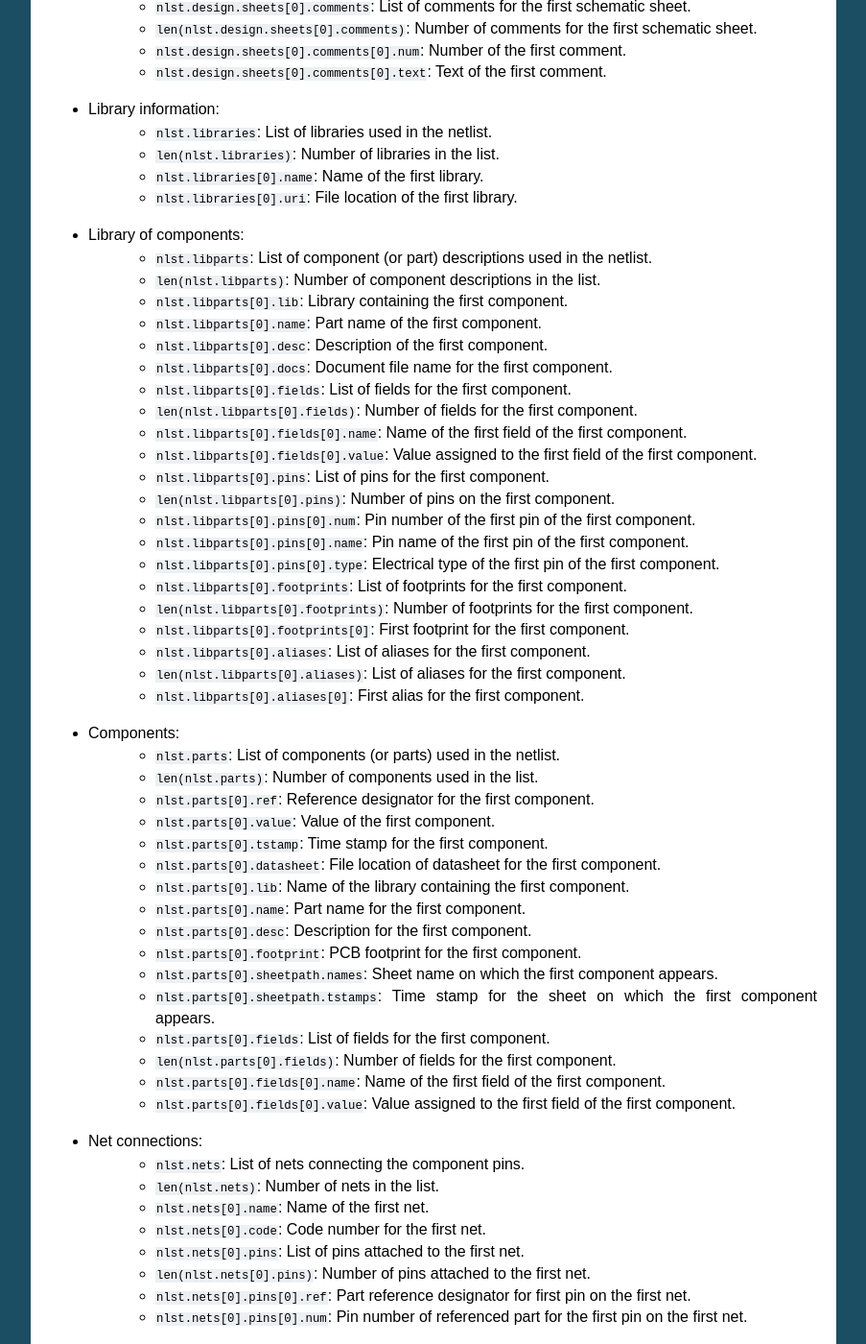
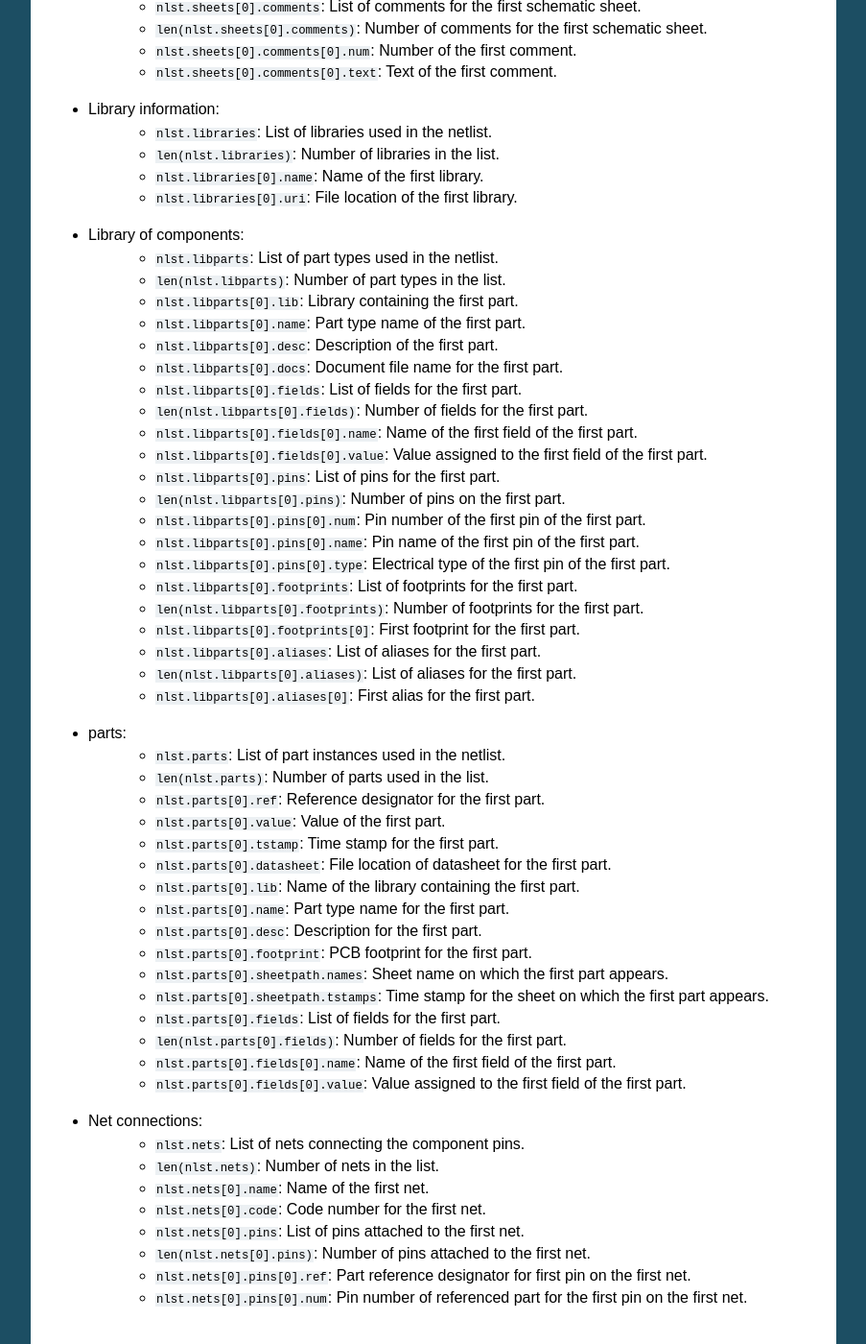
Before and after one commit to devbisme/kinparse, a Sphinx documentation site: the page built from docs/usage.rst, in a window 1280 px wide and 1400 px high, scrolled down 736 px. Shown: the whole window at 96% size, without its empty margins (198-1101 px from the left). Built offline with Sphinx 7.4.7, drawn with Linux system fonts in a browser that asks for light colours; the version number is read from the project's files by our own code; some of the changed text lies outside the part shown.

Commit message:
Slight restructuring of parser to shorten and simplify identifiers that extract data from the parsed netlist.

```diff
--- a/docs/usage.rst
+++ b/docs/usage.rst
@@ -17,25 +17,25 @@ Then you can query the parsing object as shown below to get information about th
     * ``nlst.version``: Netlist format version.
 
 * Global design information:
-    * ``nlst.design.source``: File name for the top-level schematic that generated this netlist.
-    * ``nlst.design.date``: Date the schematic was created.
-    * ``nlst.design.tool``: Tool used to create the schematic.
+    * ``nlst.source``: File name for the top-level schematic that generated this netlist.
+    * ``nlst.date``: Date the schematic was created.
+    * ``nlst.tool``: Tool used to create the schematic.
 
 * Schematic sheet information:
-    * ``nlst.design.sheets``: List of sheets for the schematic.
-    * ``len(nlst.design.sheets)``: Number of sheets in the list.
-    * ``nlst.design.sheets[0].num``: Number of the first schematic sheet.
-    * ``nlst.design.sheets[0].name``: Name of the first schematic sheet.
-    * ``nlst.design.sheets[0].tstamps``: Time stamp of the first schematic sheet.
-    * ``nlst.design.sheets[0].title``: Title of the first schematic sheet.
-    * ``nlst.design.sheets[0].company``: Name of company.
-    * ``nlst.design.sheets[0].rev``: Revision number of the first schematic sheet.
-    * ``nlst.design.sheets[0].date``: Date of the first schematic sheet.
-    * ``nlst.design.sheets[0].source``: Source file for the first schematic sheet.
-    * ``nlst.design.sheets[0].comments``: List of comments for the first schematic sheet.
-    * ``len(nlst.design.sheets[0].comments)``: Number of comments for the first schematic sheet.
-    * ``nlst.design.sheets[0].comments[0].num``: Number of the first comment.
-    * ``nlst.design.sheets[0].comments[0].text``: Text of the first comment.
+    * ``nlst.sheets``: List of sheets for the schematic.
+    * ``len(nlst.sheets)``: Number of sheets in the list.
+    * ``nlst.sheets[0].num``: Number of the first schematic sheet.
+    * ``nlst.sheets[0].name``: Name of the first schematic sheet.
+    * ``nlst.sheets[0].tstamps``: Time stamp of the first schematic sheet.
+    * ``nlst.sheets[0].title``: Title of the first schematic sheet.
+    * ``nlst.sheets[0].company``: Name of company.
+    * ``nlst.sheets[0].rev``: Revision number of the first schematic sheet.
+    * ``nlst.sheets[0].date``: Date of the first schematic sheet.
+    * ``nlst.sheets[0].source``: Source file for the first schematic sheet.
+    * ``nlst.sheets[0].comments``: List of comments for the first schematic sheet.
+    * ``len(nlst.sheets[0].comments)``: Number of comments for the first schematic sheet.
+    * ``nlst.sheets[0].comments[0].num``: Number of the first comment.
+    * ``nlst.sheets[0].comments[0].text``: Text of the first comment.
 
 * Library information:
     * ``nlst.libraries``: List of libraries used in the netlist.
@@ -44,45 +44,45 @@ Then you can query the parsing object as shown below to get information about th
     * ``nlst.libraries[0].uri``: File location of the first library.
 
 * Library of components:
-    * ``nlst.libparts``: List of component (or part) descriptions used in the netlist.
-    * ``len(nlst.libparts)``: Number of component descriptions in the list.
-    * ``nlst.libparts[0].lib``: Library containing the first component.
-    * ``nlst.libparts[0].name``: Part name of the first component.
-    * ``nlst.libparts[0].desc``: Description of the first component.
-    * ``nlst.libparts[0].docs``: Document file name for the first component.
-    * ``nlst.libparts[0].fields``: List of fields for the first component.
-    * ``len(nlst.libparts[0].fields)``: Number of fields for the first component.
-    * ``nlst.libparts[0].fields[0].name``: Name of the first field of the first component.
-    * ``nlst.libparts[0].fields[0].value``: Value assigned to the first field of the first component.
-    * ``nlst.libparts[0].pins``: List of pins for the first component.
-    * ``len(nlst.libparts[0].pins)``: Number of pins on the first component.
-    * ``nlst.libparts[0].pins[0].num``: Pin number of the first pin of the first component.
-    * ``nlst.libparts[0].pins[0].name``: Pin name of the first pin of the first component.
-    * ``nlst.libparts[0].pins[0].type``: Electrical type of the first pin of the first component.
-    * ``nlst.libparts[0].footprints``: List of footprints for the first component.
-    * ``len(nlst.libparts[0].footprints)``: Number of footprints for the first component.
-    * ``nlst.libparts[0].footprints[0]``: First footprint for the first component.
-    * ``nlst.libparts[0].aliases``: List of aliases for the first component.
-    * ``len(nlst.libparts[0].aliases)``: List of aliases for the first component.
-    * ``nlst.libparts[0].aliases[0]``: First alias for the first component.
+    * ``nlst.libparts``: List of part types used in the netlist.
+    * ``len(nlst.libparts)``: Number of part types in the list.
+    * ``nlst.libparts[0].lib``: Library containing the first part.
+    * ``nlst.libparts[0].name``: Part type name of the first part.
+    * ``nlst.libparts[0].desc``: Description of the first part.
+    * ``nlst.libparts[0].docs``: Document file name for the first part.
+    * ``nlst.libparts[0].fields``: List of fields for the first part.
+    * ``len(nlst.libparts[0].fields)``: Number of fields for the first part.
+    * ``nlst.libparts[0].fields[0].name``: Name of the first field of the first part.
+    * ``nlst.libparts[0].fields[0].value``: Value assigned to the first field of the first part.
+    * ``nlst.libparts[0].pins``: List of pins for the first part.
+    * ``len(nlst.libparts[0].pins)``: Number of pins on the first part.
+    * ``nlst.libparts[0].pins[0].num``: Pin number of the first pin of the first part.
+    * ``nlst.libparts[0].pins[0].name``: Pin name of the first pin of the first part.
+    * ``nlst.libparts[0].pins[0].type``: Electrical type of the first pin of the first part.
+    * ``nlst.libparts[0].footprints``: List of footprints for the first part.
+    * ``len(nlst.libparts[0].footprints)``: Number of footprints for the first part.
+    * ``nlst.libparts[0].footprints[0]``: First footprint for the first part.
+    * ``nlst.libparts[0].aliases``: List of aliases for the first part.
+    * ``len(nlst.libparts[0].aliases)``: List of aliases for the first part.
+    * ``nlst.libparts[0].aliases[0]``: First alias for the first part.
 
-* Components:
-    * ``nlst.parts``: List of components (or parts) used in the netlist.
-    * ``len(nlst.parts)``: Number of components used in the list.
-    * ``nlst.parts[0].ref``: Reference designator for the first component.
-    * ``nlst.parts[0].value``: Value of the first component.
-    * ``nlst.parts[0].tstamp``: Time stamp for the first component.
-    * ``nlst.parts[0].datasheet``: File location of datasheet for the first component.
-    * ``nlst.parts[0].lib``: Name of the library containing the first component.
-    * ``nlst.parts[0].name``: Part name for the first component.
-    * ``nlst.parts[0].desc``: Description for the first component.
-    * ``nlst.parts[0].footprint``: PCB footprint for the first component.
-    * ``nlst.parts[0].sheetpath.names``: Sheet name on which the first component appears.
-    * ``nlst.parts[0].sheetpath.tstamps``: Time stamp for the sheet on which the first component appears.
-    * ``nlst.parts[0].fields``: List of fields for the first component.
-    * ``len(nlst.parts[0].fields)``: Number of fields for the first component.
-    * ``nlst.parts[0].fields[0].name``: Name of the first field of the first component.
-    * ``nlst.parts[0].fields[0].value``: Value assigned to the first field of the first component.
+* parts:
+    * ``nlst.parts``: List of part instances used in the netlist.
+    * ``len(nlst.parts)``: Number of parts used in the list.
+    * ``nlst.parts[0].ref``: Reference designator for the first part.
+    * ``nlst.parts[0].value``: Value of the first part.
+    * ``nlst.parts[0].tstamp``: Time stamp for the first part.
+    * ``nlst.parts[0].datasheet``: File location of datasheet for the first part.
+    * ``nlst.parts[0].lib``: Name of the library containing the first part.
+    * ``nlst.parts[0].name``: Part type name for the first part.
+    * ``nlst.parts[0].desc``: Description for the first part.
+    * ``nlst.parts[0].footprint``: PCB footprint for the first part.
+    * ``nlst.parts[0].sheetpath.names``: Sheet name on which the first part appears.
+    * ``nlst.parts[0].sheetpath.tstamps``: Time stamp for the sheet on which the first part appears.
+    * ``nlst.parts[0].fields``: List of fields for the first part.
+    * ``len(nlst.parts[0].fields)``: Number of fields for the first part.
+    * ``nlst.parts[0].fields[0].name``: Name of the first field of the first part.
+    * ``nlst.parts[0].fields[0].value``: Value assigned to the first field of the first part.
 
 * Net connections:
     * ``nlst.nets``: List of nets connecting the component pins.
```
Also changed, not shown: 2 other files.
